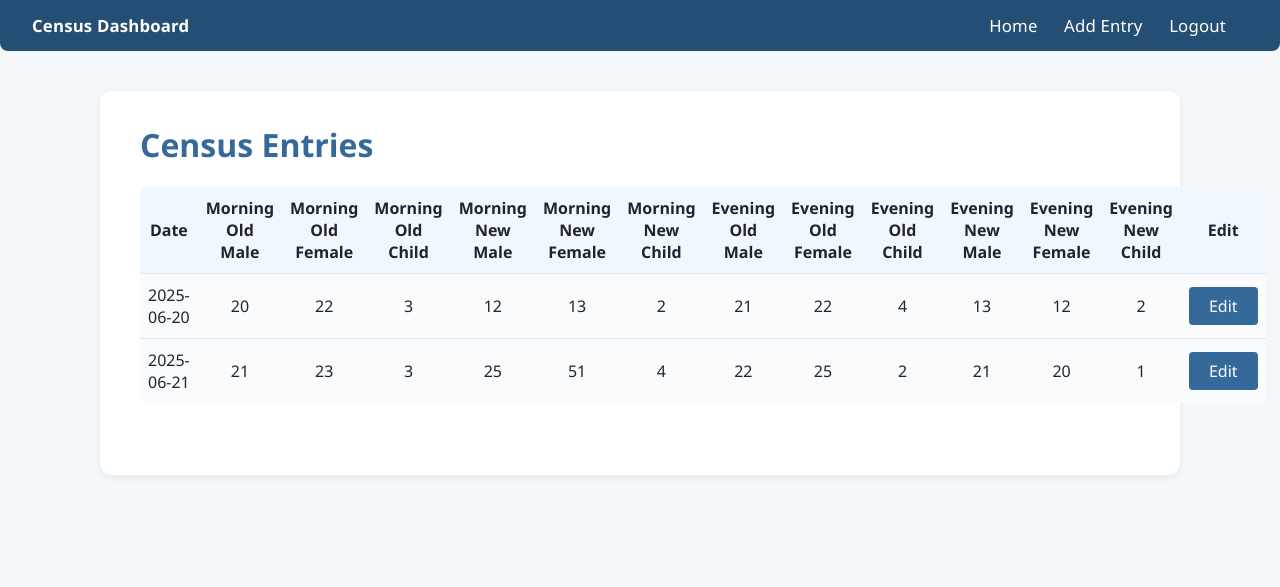
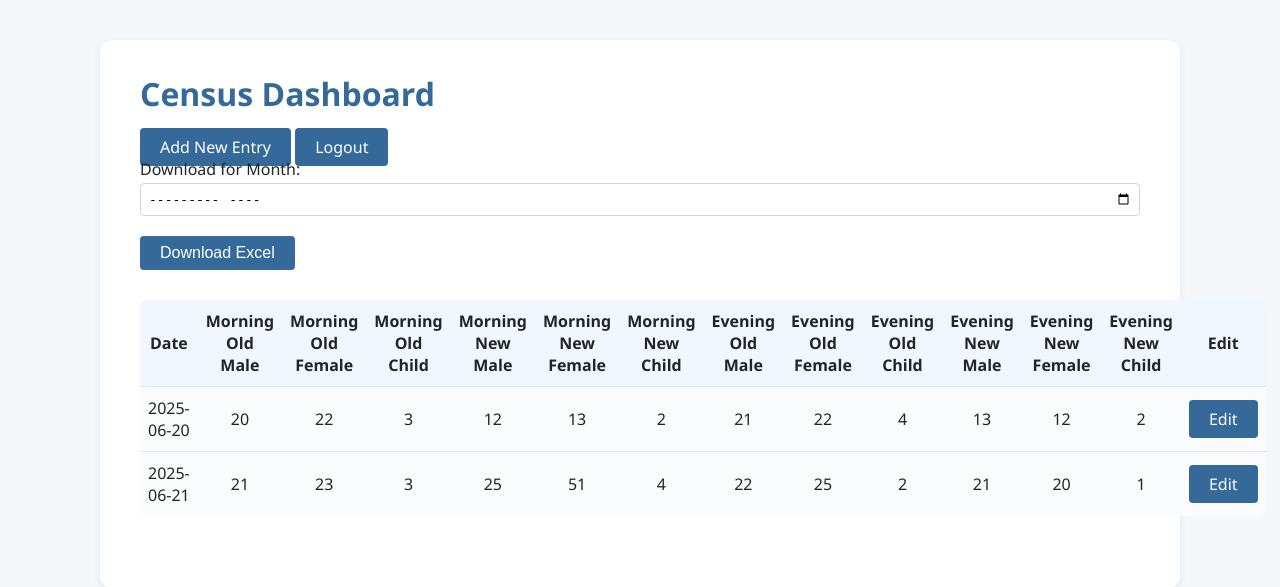
Before and after one commit to saranya0999/siddhaopd, a Flask app: page / in a window 1280 px wide. Shown: the top 587 px of the page. Run offline with Flask 3, Linux system fonts and the light colour scheme; a user stored in the database is signed in.

Commit message:
Add files via upload

```diff
--- a/app.py
+++ b/app.py
@@ -6,6 +6,7 @@ from forms import LoginForm, RegisterForm, CensusForm
 from models import db, User, CensusEntry
 import pandas as pd
 from datetime import datetime
+import os
 
 app = Flask(__name__)
 app.config['SECRET_KEY'] = 'replace_this_with_a_random_secret'
@@ -58,8 +59,6 @@ def dashboard():
     entries = CensusEntry.query.order_by(CensusEntry.entry_date).all()
     return render_template('dashboard.html', entries=entries)
 
-import os
-
 @app.route('/add', methods=['GET', 'POST'])
 @login_required
 def add_entry():
@@ -69,7 +68,6 @@ def add_entry():
         if existing:
             flash('An entry for this date already exists. You can edit it below.')
             return redirect(url_for('edit_entry', entry_id=existing.id))
-
         entry = CensusEntry(
             entry_date=form.entry_date.data,
             m_old_male=form.m_old_male.data,
@@ -85,19 +83,13 @@ def add_entry():
             e_new_female=form.e_new_female.data,
             e_new_child=form.e_new_child.data,
         )
-
         db.session.add(entry)
         db.session.commit()
         flash('Census data added!')
 
-        # === User-specific Excel auto-save logic START ===
-        import os  # add at the top of your file, if not present
-
-        # Create user directory if it doesn't exist
+        # User-specific Excel auto-save logic
         user_dir = os.path.join('user_excels', current_user.username)
         os.makedirs(user_dir, exist_ok=True)
-
-        # Gather all entries (optionally, filter by user if implemented)
         entries = CensusEntry.query.order_by(CensusEntry.entry_date).all()
         data = []
         for e in entries:
@@ -107,6 +99,14 @@ def add_entry():
             )
             evening_total = (
                 (e.e_old_male or 0) + (e.e_old_female or 0) + (e.e_old_child or 0) +
+                (e.e_new_male or 0) + (e.e_new_female or 0) + (e.e_new_child or 0)
+            )
+            old_case_total = (
+                (e.m_old_male or 0) + (e.m_old_female or 0) + (e.m_old_child or 0) +
+                (e.e_old_male or 0) + (e.e_old_female or 0) + (e.e_old_child or 0)
+            )
+            new_case_total = (
+                (e.m_new_male or 0) + (e.m_new_female or 0) + (e.m_new_child or 0) +
                 (e.e_new_male or 0) + (e.e_new_female or 0) + (e.e_new_child or 0)
             )
             grand_total = morning_total + evening_total
@@ -126,17 +126,15 @@ def add_entry():
                 'Evening New Female': e.e_new_female,
                 'Evening New Child': e.e_new_child,
                 'Evening Total': evening_total,
+                'Old Case Total': old_case_total,
+                'New Case Total': new_case_total,
                 'Grand Total': grand_total,
             })
         df = pd.DataFrame(data)
         excel_filename = os.path.join(user_dir, 'census_data.xlsx')
         df.to_excel(excel_filename, index=False, engine='openpyxl')
-        # === User-specific Excel auto-save logic END ===
-
         return redirect(url_for('dashboard'))
     return render_template('add_entry.html', form=form)
-
-
 
 @app.route('/edit/<int:entry_id>', methods=['GET', 'POST'])
 @login_required
@@ -152,7 +150,6 @@ def edit_entry(entry_id):
         if existing:
             flash('Another entry for this date already exists.')
             return render_template('edit_entry.html', form=form, entry=entry)
-
         entry.entry_date = form.entry_date.data
         entry.m_old_male = form.m_old_male.data
         entry.m_old_female = form.m_old_female.data
@@ -175,19 +172,30 @@ def edit_entry(entry_id):
 @login_required
 def download():
     import io
+    import pandas as pd
+    import re
 
-    month = request.args.get('month')  # Should be "YYYY-MM" format
-    if not month or '-' not in month:
-        flash('Please specify a month in YYYY-MM format in the URL (e.g., ?month=2025-07)')
+    month = request.args.get('month')  # expects 'YYYY-MM'
+    # Validate that the parameter exists and is strictly in YYYY-MM format
+    if not month or not re.match(r'^\d{4}-\d{2}$', month):
+        flash("Please select a valid month to download, format: YYYY-MM")
         return redirect(url_for('dashboard'))
 
-    year_part, month_part = month.split('-')
-    query = CensusEntry.query.filter(
-        db.extract('year', CensusEntry.entry_date) == int(year_part),
-        db.extract('month', CensusEntry.entry_date) == int(month_part)
-    ).order_by(CensusEntry.entry_date)
+    year_val, month_val = map(int, month.split('-'))
+    if not (1 <= month_val <= 12):
+        flash("Invalid month selected.")
+        return redirect(url_for('dashboard'))
 
-    entries = query.all()
+    # Filter entries by month and year
+    entries = CensusEntry.query.filter(
+        db.extract('year', CensusEntry.entry_date) == year_val,
+        db.extract('month', CensusEntry.entry_date) == month_val
+    ).order_by(CensusEntry.entry_date).all()
+
+    if not entries:
+        flash(f"No census data available for {month}.")
+        return redirect(url_for('dashboard'))
+
     data = []
     for e in entries:
         morning_total = (
@@ -227,19 +235,18 @@ def download():
             'New Case Total': new_case_total,
             'Grand Total': grand_total,
         })
-    if not data:
-        flash('No data for selected month.')
-        return redirect(url_for('dashboard'))
 
+    output = io.BytesIO()
     df = pd.DataFrame(data)
-    output = io.BytesIO()
-    filename = f'census_data_{year_part}_{month_part}.xlsx'
-    df.to_excel(output, index=False, engine='openpyxl')
+    filename = f"census_data_{year_val:04d}_{month_val:02d}.xlsx"
+    df.to_excel(output, index=False, engine="openpyxl")
     output.seek(0)
-    return send_file(output,
-                     as_attachment=True,
-                     download_name=filename,
-                     mimetype='application/vnd.openxmlformats-officedocument.spreadsheetml.sheet')
+    return send_file(
+        output,
+        as_attachment=True,
+        download_name=filename,
+        mimetype="application/vnd.openxmlformats-officedocument.spreadsheetml.sheet",
+    )
 
 
 
@@ -247,17 +254,15 @@ def download():
 if __name__ == "__main__":
     with app.app_context():
         db.create_all()
-
-        # --- Default admin user creation (add this block) ---
+        # --- Default admin user creation (optional, safe to keep for emergencies) ---
         admin_user = User.query.filter_by(username='admin').first()
         if not admin_user:
             admin = User(
                 username='admin',
-                password=generate_password_hash('admin123'),  # Default password
+                password=generate_password_hash('admin123'), # Default password
                 role='admin'
             )
             db.session.add(admin)
             db.session.commit()
         # --- End admin block ---
-
     app.run(debug=True)
--- a/forms.py
+++ b/forms.py
@@ -11,7 +11,6 @@ class RegisterForm(FlaskForm):
     username = StringField('Username', validators=[DataRequired(), Length(min=2, max=50)])
     password = PasswordField('Password', validators=[DataRequired()])
     submit = SubmitField('Register')
-
 
 class CensusForm(FlaskForm):
     entry_date = DateField('Date', validators=[DataRequired()])
--- a/models.py
+++ b/models.py
@@ -7,7 +7,7 @@ class User(UserMixin, db.Model):
     id = db.Column(db.Integer, primary_key=True)
     username = db.Column(db.String(50), unique=True, nullable=False)
     password = db.Column(db.String(200), nullable=False)
-    role = db.Column(db.String(20), nullable=False)  # admin, dataentry, viewer
+    role = db.Column(db.String(20), nullable=False)  # Still tracked for future use; always 'dataentry' if user registered
 
 class CensusEntry(db.Model):
     id = db.Column(db.Integer, primary_key=True)
--- a/templates/dashboard.html
+++ b/templates/dashboard.html
@@ -6,25 +6,35 @@
     <link rel="stylesheet" href="{{ url_for('static', filename='style.css') }}">
 </head>
 <body>
-    <div class="navbar">
-        <span style="font-weight:bold;">Census Dashboard</span>
-        <span style="float: right; margin-right:32px;">
-            <a href="{{ url_for('dashboard') }}">Home</a>
-            <a href="{{ url_for('add_entry') }}">Add Entry</a>
-            <a href="{{ url_for('logout') }}">Logout</a>
-        </span>
+<div class="container mt-4">
+    <h1>Census Dashboard</h1>
+    <div class="mb-3">
+        <a href="{{ url_for('add_entry') }}" class="btn btn-success btn-sm">Add New Entry</a>
+        <a href="{{ url_for('logout') }}" class="btn btn-secondary btn-sm">Logout</a>
     </div>
-    <div class="container">
-        <h1>Census Entries</h1>
+
+    <!-- Flash messages -->
     {% with messages = get_flashed_messages() %}
       {% if messages %}
+        <div class="alert alert-info">
           {% for message in messages %}
-                <div class="flash-msg">{{ message }}</div>
+            <div>{{ message }}</div>
           {% endfor %}
+        </div>
       {% endif %}
     {% endwith %}
-        <table>
-            <thead>
+
+    <!-- Download Form -->
+    <form method="get" action="{{ url_for('download') }}" class="mb-4">
+        <label for="month">Download for Month:</label>
+        <input type="month" id="month" name="month" required>
+        <button type="submit" class="btn btn-primary btn-sm">Download Excel</button>
+    </form>
+
+    <!-- Census Table -->
+    <div class="table-responsive">
+        <table class="table table-bordered table-sm align-middle">
+            <thead class="table-light">
             <tr>
                 <th>Date</th>
                 <th>Morning Old Male</th>
@@ -46,29 +56,30 @@
             {% for entry in entries %}
                 <tr>
                     <td>{{ entry.entry_date.strftime('%Y-%m-%d') }}</td>
-                        <td>{{ entry.m_old_male }}</td>
-                        <td>{{ entry.m_old_female }}</td>
-                        <td>{{ entry.m_old_child }}</td>
-                        <td>{{ entry.m_new_male }}</td>
-                        <td>{{ entry.m_new_female }}</td>
-                        <td>{{ entry.m_new_child }}</td>
-                        <td>{{ entry.e_old_male }}</td>
-                        <td>{{ entry.e_old_female }}</td>
-                        <td>{{ entry.e_old_child }}</td>
-                        <td>{{ entry.e_new_male }}</td>
-                        <td>{{ entry.e_new_female }}</td>
-                        <td>{{ entry.e_new_child }}</td>
+                    <td>{{ entry.m_old_male or 0 }}</td>
+                    <td>{{ entry.m_old_female or 0 }}</td>
+                    <td>{{ entry.m_old_child or 0 }}</td>
+                    <td>{{ entry.m_new_male or 0 }}</td>
+                    <td>{{ entry.m_new_female or 0 }}</td>
+                    <td>{{ entry.m_new_child or 0 }}</td>
+                    <td>{{ entry.e_old_male or 0 }}</td>
+                    <td>{{ entry.e_old_female or 0 }}</td>
+                    <td>{{ entry.e_old_child or 0 }}</td>
+                    <td>{{ entry.e_new_male or 0 }}</td>
+                    <td>{{ entry.e_new_female or 0 }}</td>
+                    <td>{{ entry.e_new_child or 0 }}</td>
                     <td>
-                            <a class="btn" href="{{ url_for('edit_entry', entry_id=entry.id) }}">Edit</a>
+                        <a href="{{ url_for('edit_entry', entry_id=entry.id) }}" class="btn btn-info btn-sm">Edit</a>
                     </td>
                 </tr>
             {% else %}
                 <tr>
-                        <td colspan="14" style="text-align:center;">No census data yet.</td>
+                    <td colspan="14" class="text-center">No census entries found.</td>
                 </tr>
             {% endfor %}
             </tbody>
         </table>
     </div>
+</div>
 </body>
 </html>
```
Also changed, not shown: templates/register.html (+20 -26 lines). Lines whose indentation alone changed are shown as unchanged.
